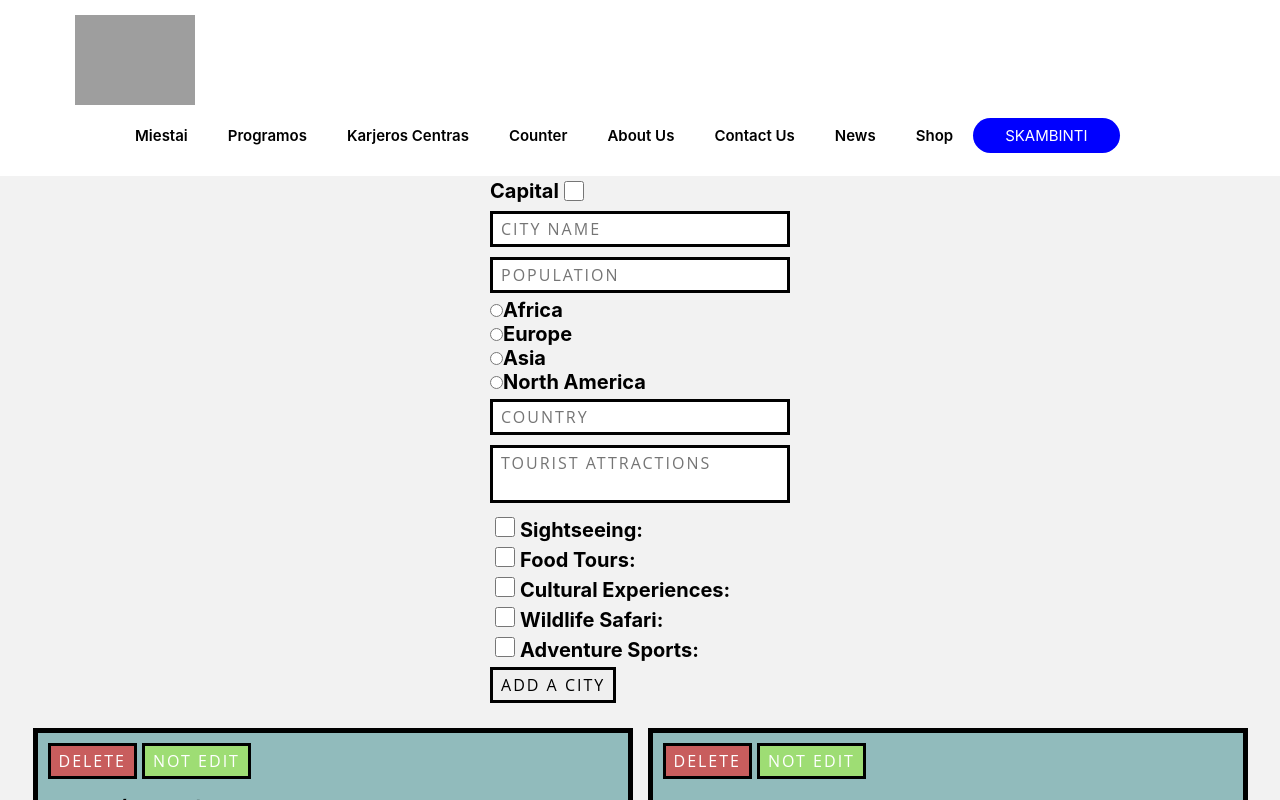
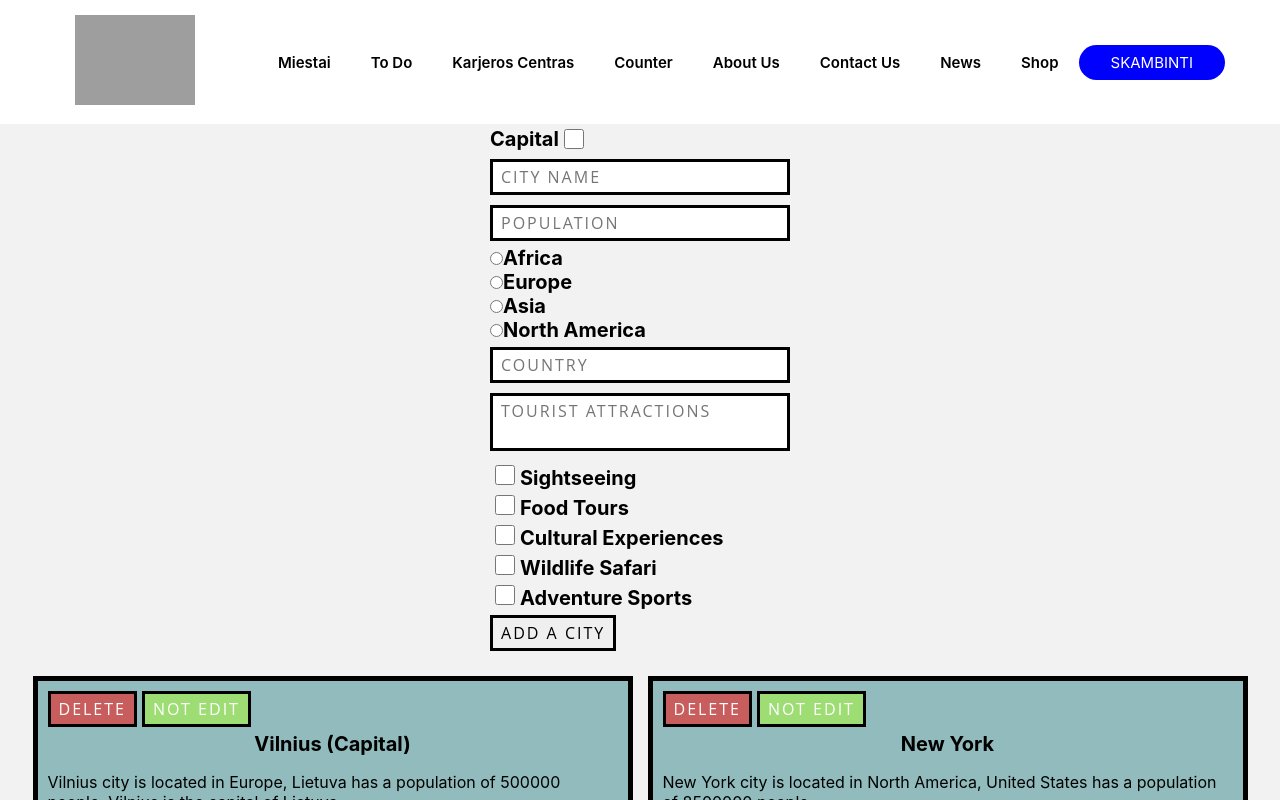
Before and after one commit to gomaman/Is-this-react, a React (Create React App) app: page /miestai in a window 1280 px wide. Shown: the top 800 px of the page. Built offline with nearby package versions, Linux system fonts and the light colour scheme; grey boxes are pictures that could not be loaded.

Commit message:
To do list task

```diff
--- a/src/Pages/CitiesPage/CitiesForm.js
+++ b/src/Pages/CitiesPage/CitiesForm.js
@@ -8,6 +8,7 @@ function CitiesForm({ addCity }) {
     const [continent, setContinent] = useState('')
     const [country, setCountry] = useState('')
     const [attractions, setAttractions] = useState('')
+    const [features, setFeatures] = useState('')
 
     const handleSubmit = (event) => {
         event.preventDefault();
@@ -113,28 +114,28 @@ function CitiesForm({ addCity }) {
 
                 <div>
                     <div>
-                        <input type="checkbox" id="Sightseeing" name="Sightseeing"></input>
-                        <label htmlFor="Sightseeing">Sightseeing:</label>
+                        <input type="checkbox" id="Sightseeing" name="Sightseeing" onChange={(event) => setFeatures(event.target.checked)}></input>
+                        <label htmlFor="Sightseeing">Sightseeing</label>
                     </div>
 
                     <div>
-                        <input type="checkbox" id="Food Tours:" name="Food Tours:"></input>
-                        <label htmlFor="Food Tours:">Food Tours:</label>
+                        <input type="checkbox" id="Food Tours:" name="Food Tours:" onChange={(event) => setFeatures(event.target.checked)}></input>
+                        <label htmlFor="Food Tours:">Food Tours</label>
                     </div>
 
                     <div>
-                        <input type="checkbox" id="Cultural Experiences" name="Cultural Experiences"></input>
-                        <label htmlFor="Cultural Experiences">Cultural Experiences:</label>
+                        <input type="checkbox" id="Cultural Experiences" name="Cultural Experiences" onChange={(event) => setFeatures(event.target.checked)}></input>
+                        <label htmlFor="Cultural Experiences">Cultural Experiences</label>
                     </div>
 
                     <div>
-                        <input type="checkbox" id="Wildlife Safari" name="Wildlife Safari"></input>
-                        <label htmlFor="Wildlife Safari">Wildlife Safari:</label>
+                        <input type="checkbox" id="Wildlife Safari" name="Wildlife Safari" onChange={(event) => setFeatures(event.target.checked)}></input>
+                        <label htmlFor="Wildlife Safari">Wildlife Safari</label>
                     </div>
 
                     <div>
-                        <input type="checkbox" id="Adventure Sports" name="Adventure Sports"></input>
-                        <label htmlFor="Adventure Sports">Adventure Sports:</label>
+                        <input type="checkbox" id="Adventure Sports" name="Adventure Sports" onChange={(event) => setFeatures(event.target.checked)}></input>
+                        <label htmlFor="Adventure Sports">Adventure Sports</label>
                     </div>
                 </div>
                 <div>
--- a/src/Pages/TestPage/App.js
+++ b/src/Pages/TestPage/App.js
@@ -7,6 +7,7 @@ import HomePage from '../HomePage/HomePage';
 import Counter from '../Counter/Counter';
 import ProductsList from '../ProductsPage/ProductsList';
 import CitiesPage from '../CitiesPage/CitiesPage';
+import ToDoPage from '../ToDoPage/ToDoPage';
 import NavigationGenerator from '../../components/Navigation/Navigation';
 
 function App() {
@@ -20,7 +21,7 @@ function App() {
       <Route path='/shop' element={<ProductsList/>}/>
       <Route path='/contact-us' element={<Contact/>}/>
       <Route path='/counter' element={<Counter />}/>
-      <Route path='/programs' element={<Programs/>}/>
+      <Route path='/todo' element={<ToDoPage/>}/>
       <Route path='/news' element={<NewsPage/>}/>
       <Route path='*' element={<ErrorPage/>}/>
     </Routes>
--- /dev/null
+++ b/src/Pages/ToDoPage/ToDoPage.js
@@ -0,0 +1,21 @@
+import './ToDoPage.css'
+import ContainerGrid from '../../components/Containers/ContainerGrid'
+import ToDoForm from '../../components/ToDoComponents/ToDoForm'
+import ToDoList from '../../components/ToDoComponents/ToDoList'
+import ToDoItem from '../../components/ToDoComponents/ToDoItem'
+
+function ToDoPage() {
+    return (
+
+        <ContainerGrid>
+            <ToDoForm></ToDoForm>
+            <ToDoItem></ToDoItem>
+            <ToDoList></ToDoList>
+
+        </ContainerGrid>
+    )
+}
+
+
+
+export default ToDoPage
--- a/src/components/Config/Config.js
+++ b/src/components/Config/Config.js
@@ -104,8 +104,8 @@ export const NAV_ITEMS = [
     },
 
     {
-        href: "/programs",
-        text: "Programos"
+        href: "/todo",
+        text: "To Do"
     },
 
     {
--- /dev/null
+++ b/src/components/Containers/ContainerGrid.css
@@ -0,0 +1,11 @@
+.container-grid {
+    max-width: 1270px;
+    margin-left: auto;
+    margin-right: auto;
+    padding-left: 10px;
+    padding-right: 10px;
+    display: grid;
+    grid-template-columns: repeat(3, 1fr);
+    margin: auto;
+
+  }
--- /dev/null
+++ b/src/components/Containers/ContainerGrid.js
@@ -0,0 +1,12 @@
+import './ContainerGrid.css'
+
+function ContainerGrid(props) {
+    return (
+        <div className="container-grid">
+            {props.children}
+        </div>
+    )
+}
+
+
+export default ContainerGrid
--- /dev/null
+++ b/src/components/ToDoComponents/ToDoForm.css
@@ -0,0 +1,48 @@
+.task-input {
+    display: flex;
+    flex-direction: column;
+    margin:20px;
+}
+
+.todo-container {
+    border: 3px solid black;
+    border-radius: 15px;
+    background-color: rgba(164, 214, 198, 0.63);
+}
+
+.task-input input {
+    width:100%;
+    height:50px;
+    border: 2px solid black;
+}
+
+.task-input textarea {
+    width:100%;
+    height:100px;
+    min-width: 100%;
+    max-width: 350px;
+    border: 2px solid black;
+}
+
+.task-button {
+    height: 30px;
+    width:70%;
+
+}
+
+.task-button-container {
+    align-items: center;
+    display: flex;
+    margin: 10px 0px;
+    justify-content: center;
+}
+
+h2 {
+    text-align: center;
+    font-size: 20px;
+    margin: 5px;
+}
+
+.todo-task-container {
+    margin:10px 10px;
+}
--- /dev/null
+++ b/src/components/ToDoComponents/ToDoForm.js
@@ -0,0 +1,30 @@
+import "./ToDoForm.css"
+
+function ToDoForm() {
+    return (
+        <div className="todo-task-container">
+            <h2>To Do Form</h2>
+            <div className="todo-container">
+                <form className="task-form" >
+                    <div className="task-checkbox task-input">
+                        <input placeholder="Task Name"></input>
+                    </div>
+
+                    <div className="task-description-area task-input">
+                        <textarea placeholder="Task Description"></textarea>
+                    </div>
+
+                    <div className="task-checkbox task-input">
+                        <input placeholder="Task Deadline"></input>
+                    </div>
+
+                    <div className="task-button-container">
+                        <input type="submit" value="Add a task" className="task-button"></input>
+                    </div>
+                </form>
+            </div>
+        </div>
+    )
+}
+
+export default ToDoForm
--- /dev/null
+++ b/src/components/ToDoComponents/ToDoItem.js
@@ -0,0 +1,15 @@
+function ToDoItem() {
+    return (
+
+        <div className="todo-task-container">
+            <h2>To Do Item</h2>
+            <div className="todo-container">
+                <p>asdsads</p>
+            </div>
+        </div>
+    )
+}
+
+
+
+export default ToDoItem
--- /dev/null
+++ b/src/components/ToDoComponents/ToDoList.js
@@ -0,0 +1,19 @@
+import "./ToDoForm.css"
+
+function ToDoList() {
+    return (
+        <div className="todo-task-container">
+            <h2>To Do List</h2>
+            <div className="todo-container">
+                <ul>
+                    <li>cia 1 pavadinimas</li>
+                    <li>cia 2 pavadinimas</li>
+                    <li>cia 3 pavadinimas</li>
+                    <li>cia 4 pavadinimas</li>
+                </ul>
+            </div>
+        </div>
+    )
+}
+
+export default ToDoList
```
Also changed, not shown: src/Pages/ToDoPage/ToDoPage.css (added).
